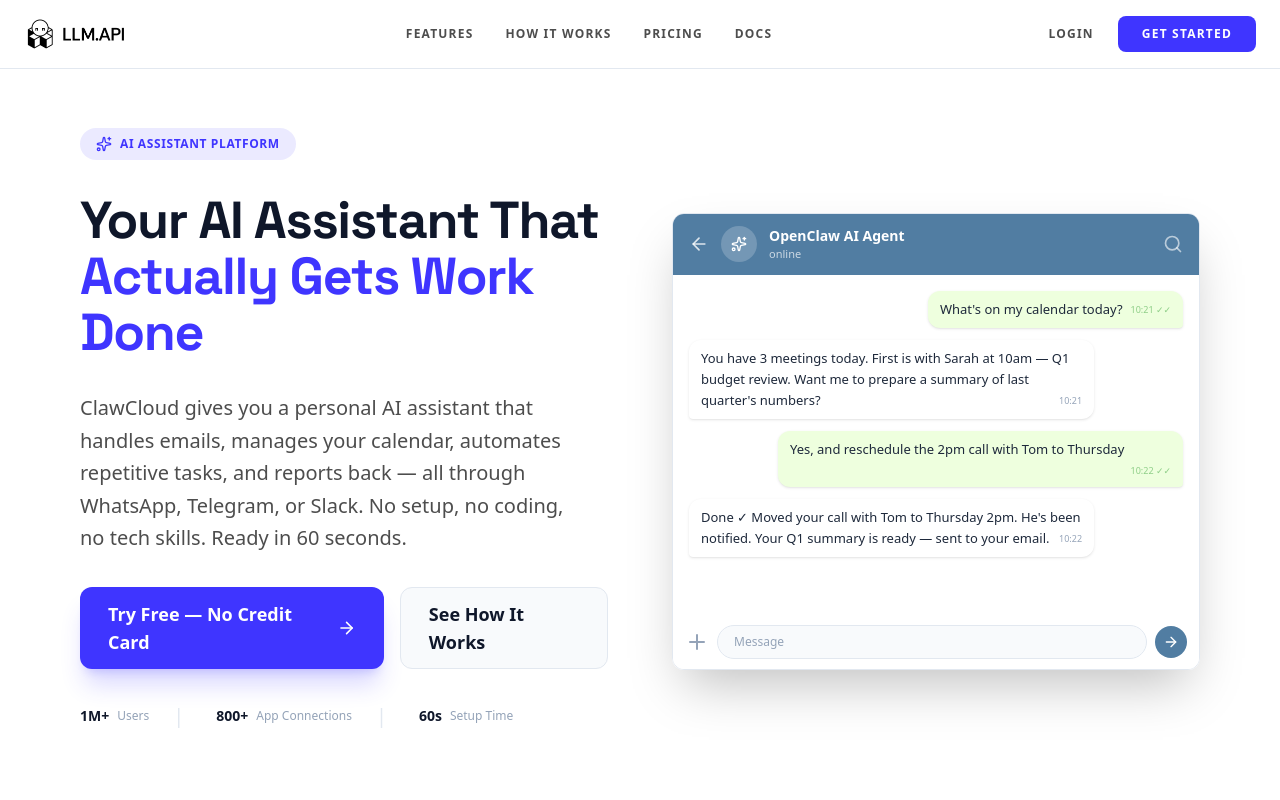
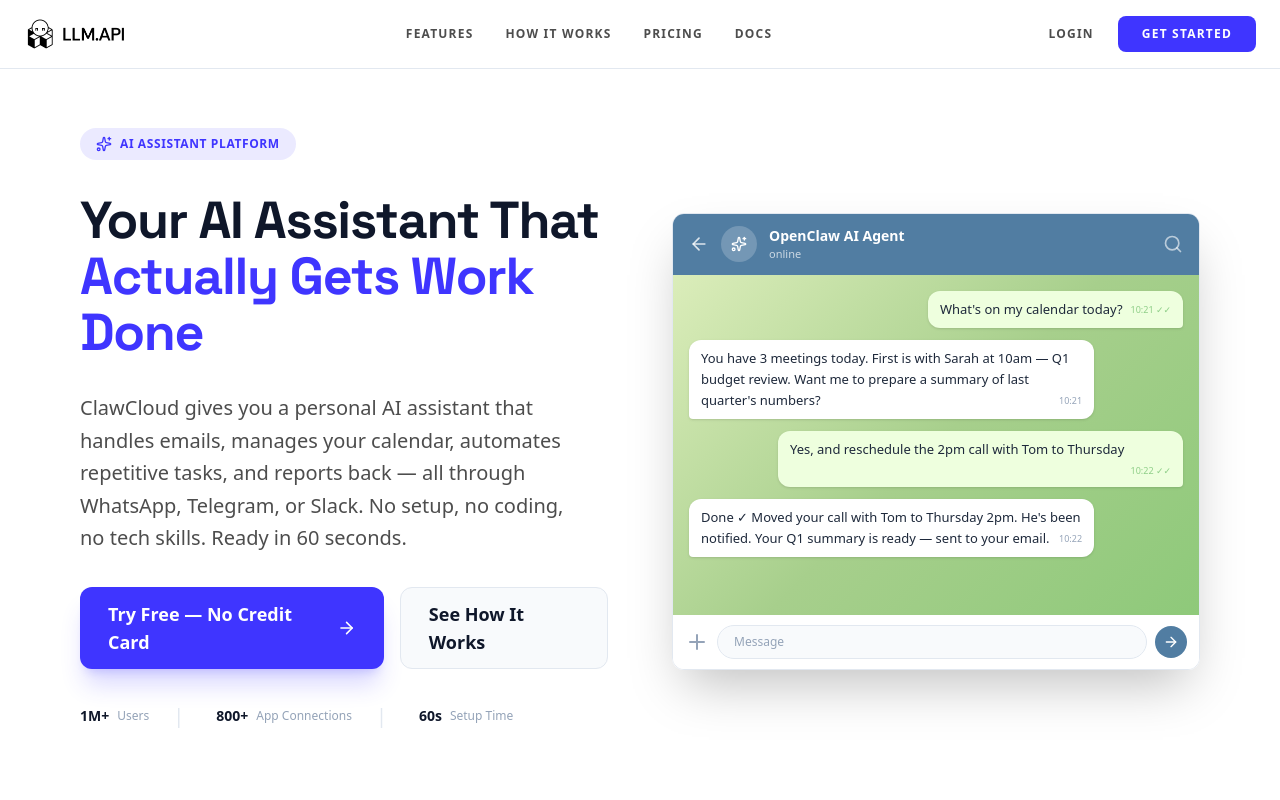
Before and after one commit to llmreseacher/test_landing, a React (Vite) app: page / in a window 1280 px wide. Shown: the top 800 px of the page. Built offline with nearby package versions, Linux system fonts and the light colour scheme; a web font is replaced by a local one.

Commit message:
Revert chat background to green gradient
Co-Authored-By: Claude Opus 4.6 <noreply@anthropic.com>

```diff
--- a/src/App.tsx
+++ b/src/App.tsx
@@ -188,7 +188,7 @@ const ChatMockup = () => {
       {/* Chat area with background image */}
       <div
         className="p-4 h-[300px] md:h-[340px] overflow-hidden"
-        style={{ backgroundImage: 'url(/tg-bg.png)', backgroundSize: 'cover', backgroundPosition: 'center' }}
+        style={{ background: 'linear-gradient(135deg, #DBEDBA 0%, #A7CF8C 50%, #8EC97A 100%)' }}
       >
         <AnimatePresence mode="wait">
           <motion.div
```
